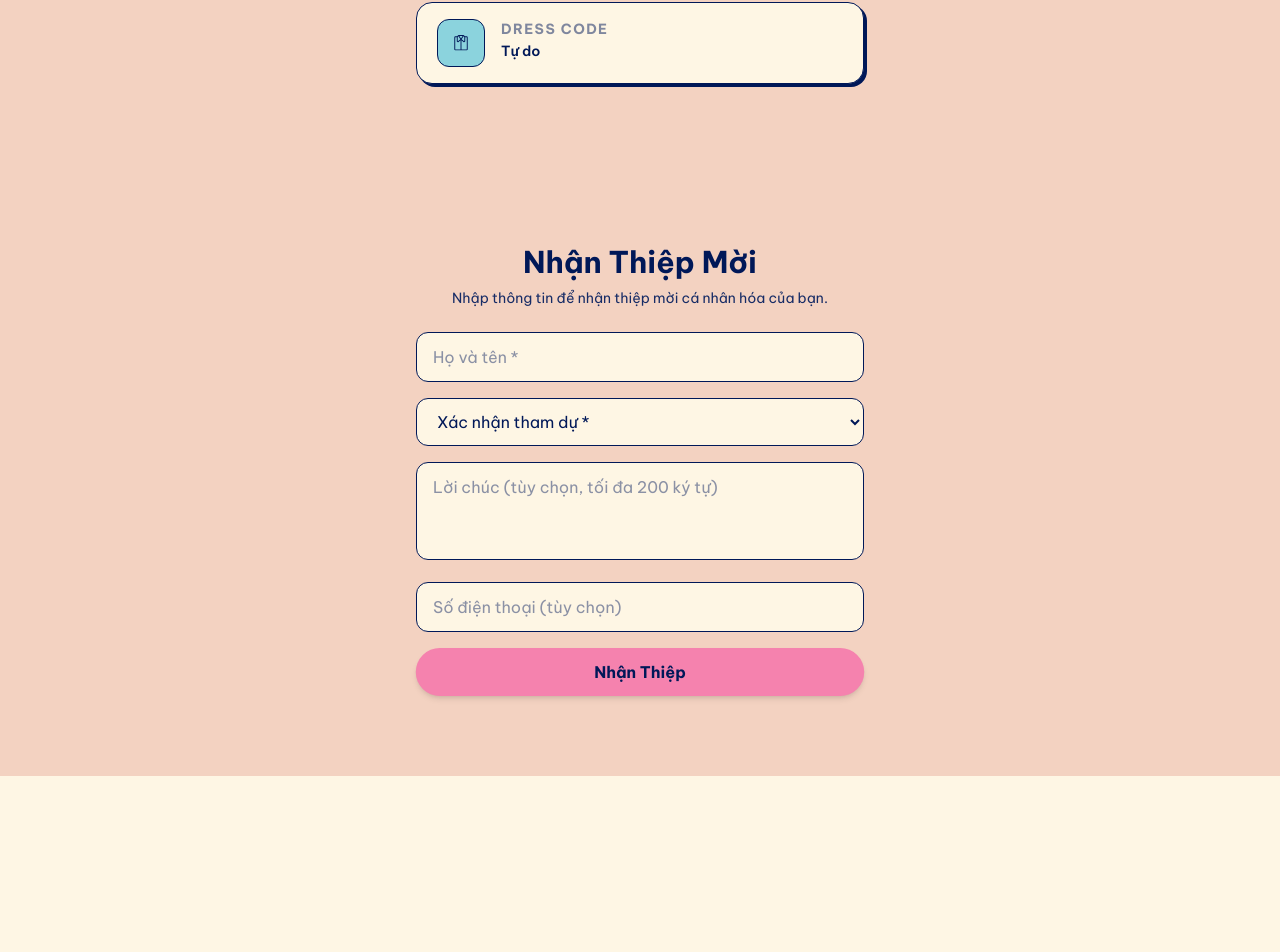
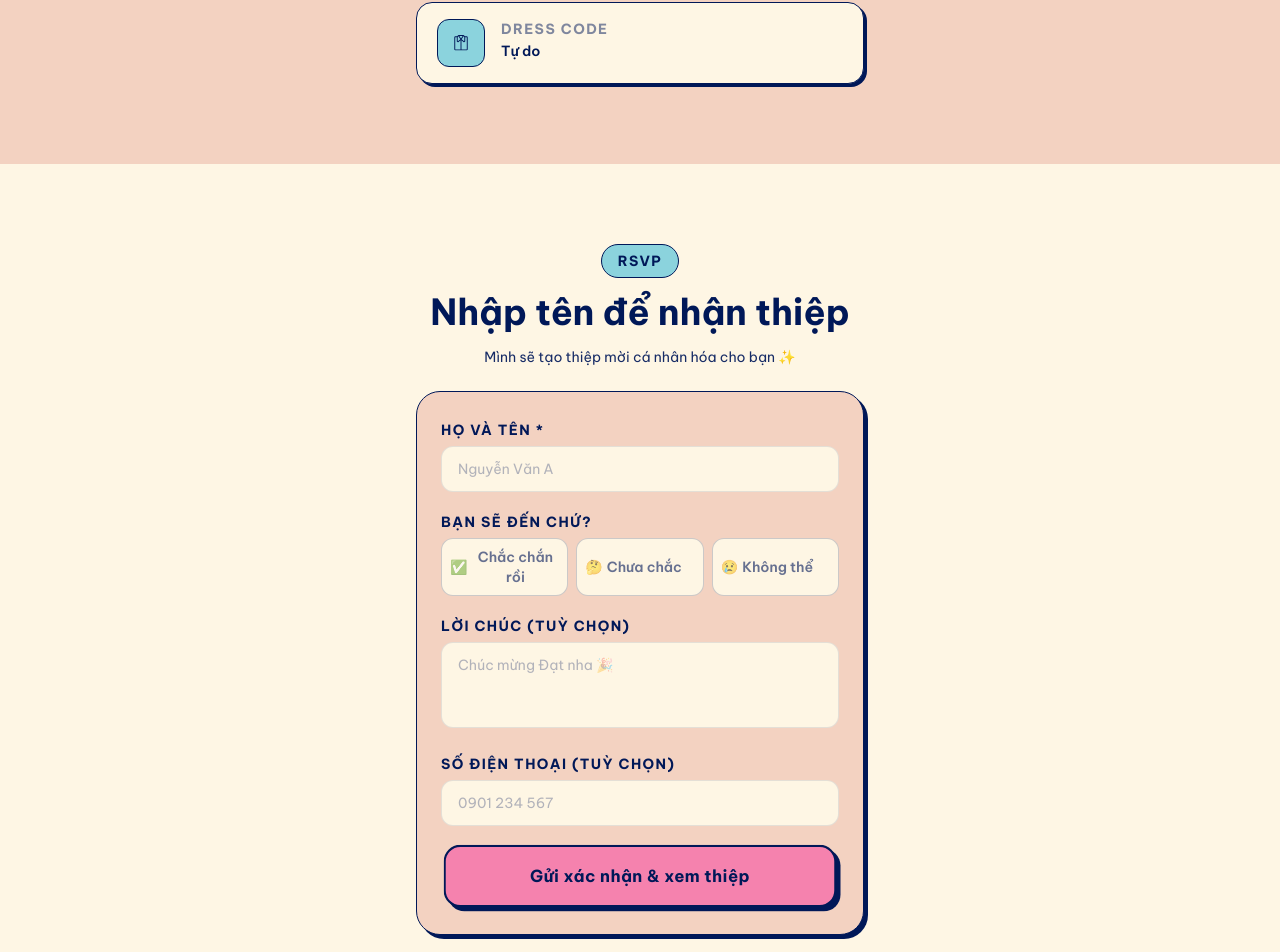
Before and after one commit to datle04/graduation-invitation, a Next.js app: page / in a window 1280 px wide. Shown: the part 1586-2538 px from the top of the page. Before the commit the page ends 2362 px from the top, so only its background shows below. Built offline with nearby package versions, Linux system fonts and the light colour scheme; no server answers.

Commit message:
feat: add RSVP form with API route and Neon adapter

```diff
--- a/components/RSVPForm.tsx
+++ b/components/RSVPForm.tsx
@@ -4,7 +4,7 @@ import { useState } from "react";
 import { motion } from "framer-motion";
 
 const fadeUp = {
-  hidden: { opacity: 0, y: 40 },
+  hidden: { opacity: 0, y: 30 },
   visible: { opacity: 1, y: 0, transition: { duration: 0.6, ease: "easeOut" } },
 };
 
@@ -13,22 +13,28 @@ const stagger = {
   visible: { transition: { staggerChildren: 0.1 } },
 };
 
+type RsvpStatus = "attending" | "not_attending" | "maybe" | "";
+
 type FormState = {
   fullName: string;
-  rsvpStatus: "attending" | "not_attending" | "maybe" | "";
+  rsvpStatus: RsvpStatus;
   message: string;
   phone: string;
-};
-
-type SubmitResult = {
-  success: boolean;
-  guestName?: string;
-  error?: string;
 };
 
 type Props = {
   onSuccess: (guestName: string) => void;
 };
+
+const RSVP_OPTIONS: { value: Exclude<RsvpStatus, "">; label: string; emoji: string }[] = [
+  { value: "attending", label: "Chắc chắn rồi", emoji: "✅" },
+  { value: "maybe", label: "Chưa chắc", emoji: "🤔" },
+  { value: "not_attending", label: "Không thể", emoji: "😢" },
+];
+
+const labelClass = "text-navy text-xs font-bold tracking-widest uppercase mb-1.5 block lg:text-sm";
+const inputClass =
+  "w-full px-4 py-3 rounded-xl bg-cream border border-navy/10 text-navy text-sm placeholder:text-navy/30 focus:outline-none focus:ring-2 focus:ring-pink transition";
 
 export default function RSVPForm({ onSuccess }: Props) {
   const [form, setForm] = useState<FormState>({
@@ -40,8 +46,8 @@ export default function RSVPForm({ onSuccess }: Props) {
   const [loading, setLoading] = useState(false);
   const [error, setError] = useState<string | null>(null);
 
-  function handleChange(
-    e: React.ChangeEvent<HTMLInputElement | HTMLSelectElement | HTMLTextAreaElement>
+  function handleInput(
+    e: React.ChangeEvent<HTMLInputElement | HTMLTextAreaElement>
   ) {
     setForm((prev) => ({ ...prev, [e.target.name]: e.target.value }));
     setError(null);
@@ -68,7 +74,7 @@ export default function RSVPForm({ onSuccess }: Props) {
       }),
     });
 
-    const data: SubmitResult = await res.json();
+    const data = await res.json();
     setLoading(false);
 
     if (!res.ok || !data.success) {
@@ -79,105 +85,128 @@ export default function RSVPForm({ onSuccess }: Props) {
     onSuccess(form.fullName);
   }
 
-  const inputClass =
-    "w-full px-4 py-3 rounded-xl border border-navy bg-cream text-navy placeholder:text-navy-light/50 focus:outline-none focus:ring-2 focus:ring-pink transition";
-
   return (
-    <section id="rsvp" className="bg-peach py-20 px-6">
+    <section id="rsvp" className="bg-cream py-20 px-6">
       <motion.div
         variants={stagger}
         initial="hidden"
         whileInView="visible"
         viewport={{ once: true, amount: 0.2 }}
-        className="max-w-md mx-auto flex flex-col gap-6"
+        className="max-w-md mx-auto flex flex-col items-center gap-6"
       >
-        <motion.div variants={fadeUp} className="text-center">
-          <h2 className="text-3xl font-bold text-navy">Nhận Thiệp Mời</h2>
-          <p className="text-navy-light mt-2 text-sm">
-            Nhập thông tin để nhận thiệp mời cá nhân hóa của bạn.
+        {/* Badge + heading */}
+        <motion.div variants={fadeUp} className="flex flex-col items-center gap-3 text-center">
+          <span className="px-4 py-1.5 rounded-full border bg-mint text-navy text-sm font-bold tracking-widest uppercase">
+            RSVP
+          </span>
+          <h2 className="text-3xl md:text-4xl font-black text-navy leading-tight">
+            Nhập tên để nhận thiệp
+          </h2>
+          <p className="text-navy-light text-sm">
+            Mình sẽ tạo thiệp mời cá nhân hóa cho bạn ✨
           </p>
         </motion.div>
 
+        {/* Form card */}
         <motion.form
           variants={fadeUp}
           onSubmit={handleSubmit}
-          className="flex flex-col gap-4"
+          className="w-full bg-peach border  rounded-3xl shadow-[4px_4px_0px_0px_#001858] px-6 py-7 flex flex-col gap-5"
         >
-          <motion.div variants={fadeUp}>
+          {/* Họ và tên */}
+          <div>
+            <label className={labelClass}>Họ và tên *</label>
             <input
               name="fullName"
               type="text"
-              placeholder="Họ và tên *"
+              placeholder="Nguyễn Văn A"
               value={form.fullName}
-              onChange={handleChange}
+              onChange={handleInput}
               required
               minLength={2}
               maxLength={50}
               className={inputClass}
             />
-          </motion.div>
+          </div>
 
-          <motion.div variants={fadeUp}>
-            <select
-              name="rsvpStatus"
-              value={form.rsvpStatus}
-              onChange={handleChange}
-              required
-              className={inputClass}
+          {/* RSVP toggle */}
+          <div>
+            <label className={labelClass}>Bạn sẽ đến chứ?</label>
+            <div className="grid grid-cols-3 gap-2">
+              {RSVP_OPTIONS.map((opt) => {
+                const selected = form.rsvpStatus === opt.value;
+                return (
+                  <button
+                    key={opt.value}
+                    type="button"
+                    onClick={() => {
+                      setForm((prev) => ({ ...prev, rsvpStatus: opt.value }));
+                      setError(null);
+                    }}
+                    className={`flex items-center gap-1 px-2 py-2 rounded-xl border text-xs font-semibold transition-all cursor-pointer ${
+                      selected
+                        ? "bg-mint border-navy text-navy shadow-[2px_2px_0px_0px_#001858]"
+                        : "bg-cream border-navy/20 text-navy/60 hover:border-navy/40"
+                    }
+                     lg:text-sm
+                    `}
                   >
-              <option value="" disabled>Xác nhận tham dự *</option>
-              <option value="attending">Sẽ tham dự</option>
-              <option value="not_attending">Không tham dự</option>
-              <option value="maybe">Chưa chắc chắn</option>
-            </select>
-          </motion.div>
+                    <span>{opt.emoji}</span>
+                    {opt.label}
+                  </button>
+                );
+              })}
+            </div>
+          </div>
 
-          <motion.div variants={fadeUp}>
+          {/* Lời chúc */}
+          <div>
+            <label className={labelClass}>Lời chúc (tuỳ chọn)</label>
             <textarea
               name="message"
-              placeholder="Lời chúc (tùy chọn, tối đa 200 ký tự)"
+              placeholder="Chúc mừng Đạt nha 🎉"
               value={form.message}
-              onChange={handleChange}
+              onChange={handleInput}
               maxLength={200}
               rows={3}
               className={`${inputClass} resize-none`}
             />
-          </motion.div>
+          </div>
 
-          <motion.div variants={fadeUp}>
+          {/* Số điện thoại */}
+          <div>
+            <label className={labelClass}>Số điện thoại (tuỳ chọn)</label>
             <input
               name="phone"
               type="tel"
-              placeholder="Số điện thoại (tùy chọn)"
+              placeholder="0901 234 567"
               value={form.phone}
-              onChange={handleChange}
+              onChange={handleInput}
               className={inputClass}
             />
-          </motion.div>
+          </div>
 
           {error && (
             <motion.p
               initial={{ opacity: 0 }}
               animate={{ opacity: 1 }}
-              className="text-red-600 text-sm text-center"
+              className="text-red-500 text-xs text-center"
             >
               {error}
             </motion.p>
           )}
 
-          <motion.div variants={fadeUp}>
           <motion.button
             type="submit"
             disabled={loading}
-              animate={{ scale: loading ? 1 : [1, 1.02, 1] }}
-              transition={{ repeat: Infinity, duration: 2, ease: "easeInOut" }}
+            animate={loading ? {} : { scale: [1, 1.1, 1] }}
+            transition={{ duration: 2, repeat: Infinity, ease: "easeInOut" }}
             whileHover={{ scale: 1.05 }}
             whileTap={{ scale: 0.97 }}
-              className="w-full py-3 bg-pink text-navy font-bold rounded-full shadow-md hover:shadow-lg transition-shadow disabled:opacity-60"
+            className="w-[95%] mx-auto py-4 bg-pink text-navy font-bold rounded-2xl border-2 border-navy shadow-[4px_4px_0px_0px_#001858] text-sm lg:text-base tracking-wide disabled:opacity-60 transition-transform cursor-pointer"
           >
-              {loading ? "Đang gửi..." : "Nhận Thiệp"}
+            {loading ? "Đang gửi..." : "Gửi xác nhận & xem thiệp"}
           </motion.button>
-          </motion.div>
         </motion.form>
       </motion.div>
     </section>
--- a/lib/db.ts
+++ b/lib/db.ts
@@ -1,8 +1,13 @@
-import { PrismaClient } from "@prisma/client/extension";
+import { PrismaClient } from "@prisma/client";
+import { PrismaNeon } from "@prisma/adapter-neon";
+
+function createPrismaClient() {
+  const adapter = new PrismaNeon({ connectionString: process.env.DATABASE_URL! });
+  return new PrismaClient({ adapter });
+}
 
 const globalForPrisma = globalThis as unknown as { prisma: PrismaClient };
 
-export const prisma =
-  globalForPrisma.prisma ?? new PrismaClient();
+export const prisma = globalForPrisma.prisma ?? createPrismaClient();
 
 if (process.env.NODE_ENV !== "production") globalForPrisma.prisma = prisma;
--- a/package.json
+++ b/package.json
@@ -9,6 +9,8 @@
     "lint": "eslint"
   },
   "dependencies": {
+    "@neondatabase/serverless": "^1.1.0",
+    "@prisma/adapter-neon": "^7.8.0",
     "@prisma/client": "^7.8.0",
     "canvas-confetti": "^1.9.4",
     "framer-motion": "^12.38.0",
```
Also changed, not shown: 2 other files (tests, documents, lock files or other folders). Lines whose indentation alone changed are shown as unchanged.
